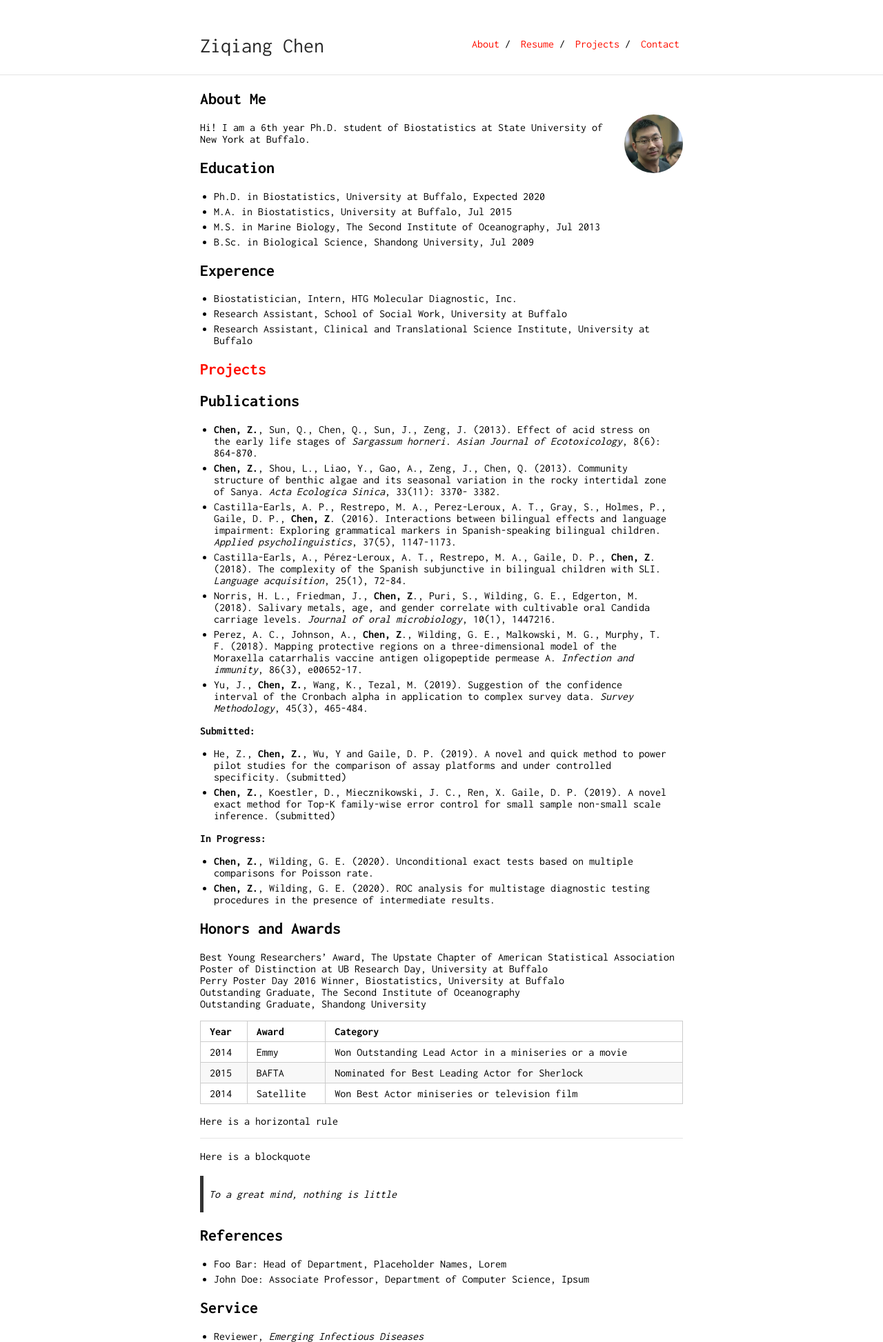
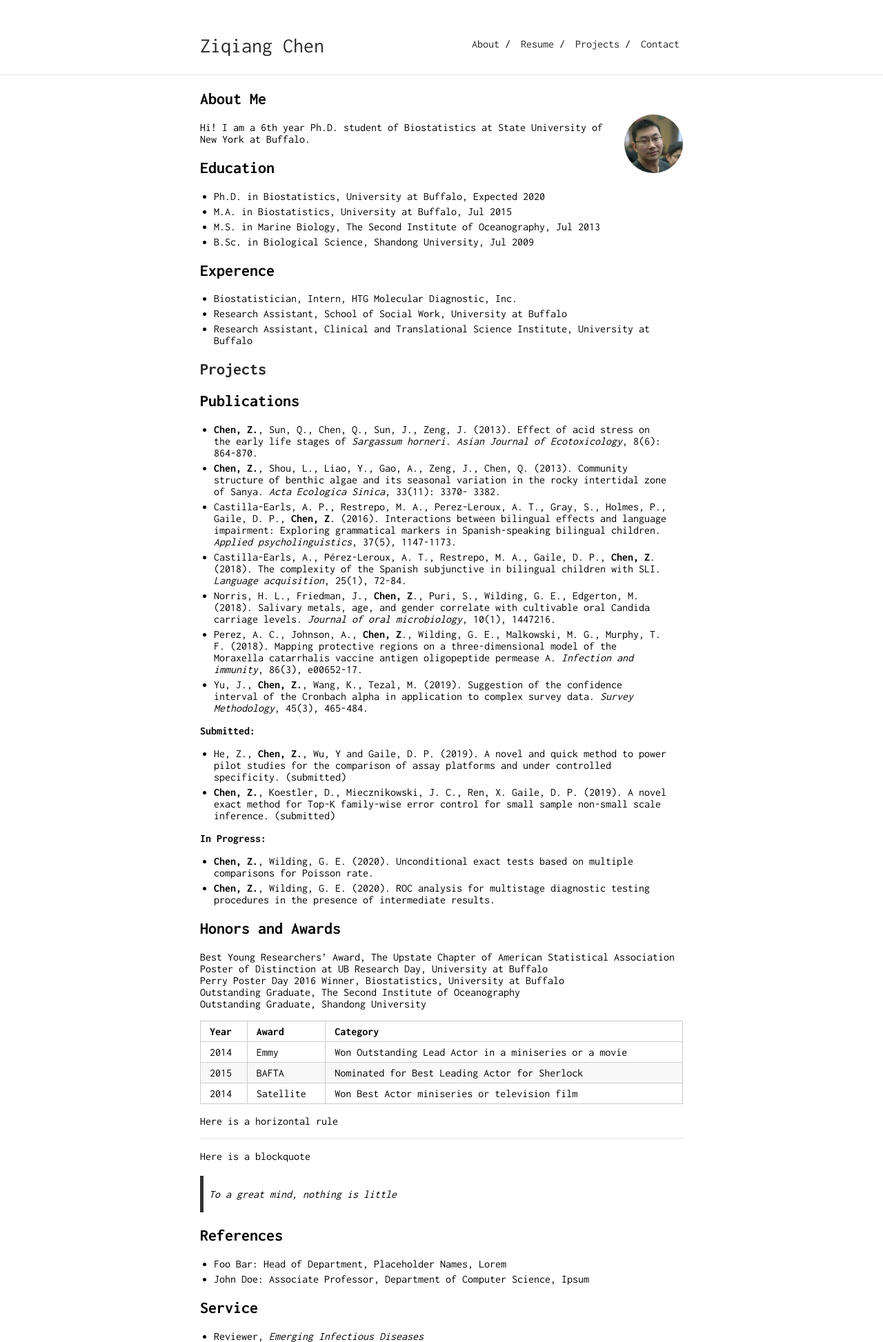
Before and after one commit to ziqiangc/ziqiangc.github.io, a Jekyll site: the page built from index.md, in a window 1280 px wide. Shown: the whole page at 69% size. Built offline with Jekyll 4.4.1, drawn with Linux system fonts in a browser that asks for light colours; our own code applies the rules of GitHub Pages for plain Markdown files.

Commit message:
Update _style.scss

```diff
--- a/_sass/_style.scss
+++ b/_sass/_style.scss
@@ -14,12 +14,13 @@ body {
     font-family: "Inconsolata";
     height: 100%;
 }
-a {
-    text-decoration: none;
-    color: $accent;
+a:link {
+  color: #272727;
+  text-decoration: none;
 }
 a:hover {
-    text-decoration: underline;
+  color: $accent;
+  text-decoration: underline;
 }
 hr {
     border: 0;
```
